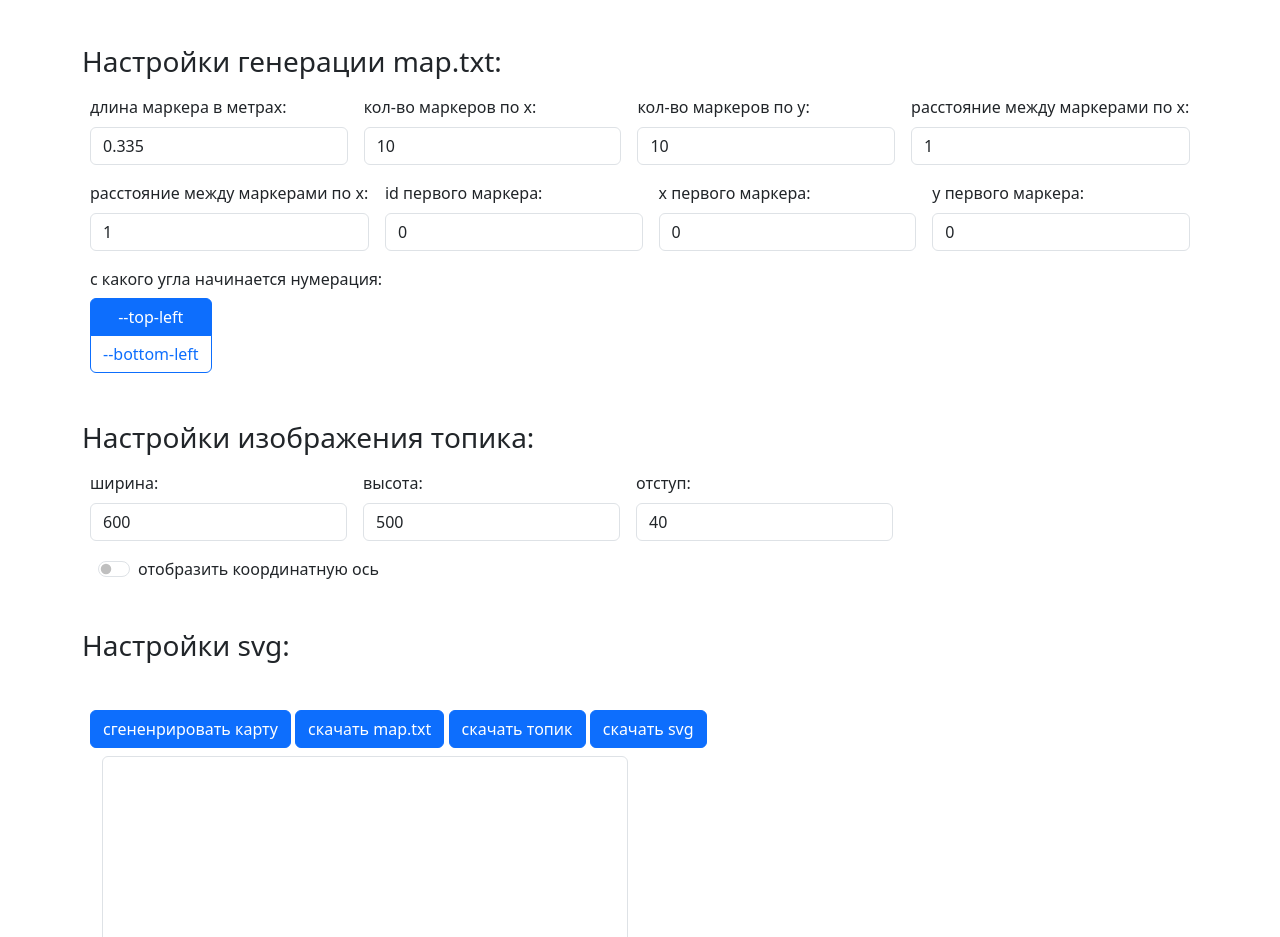
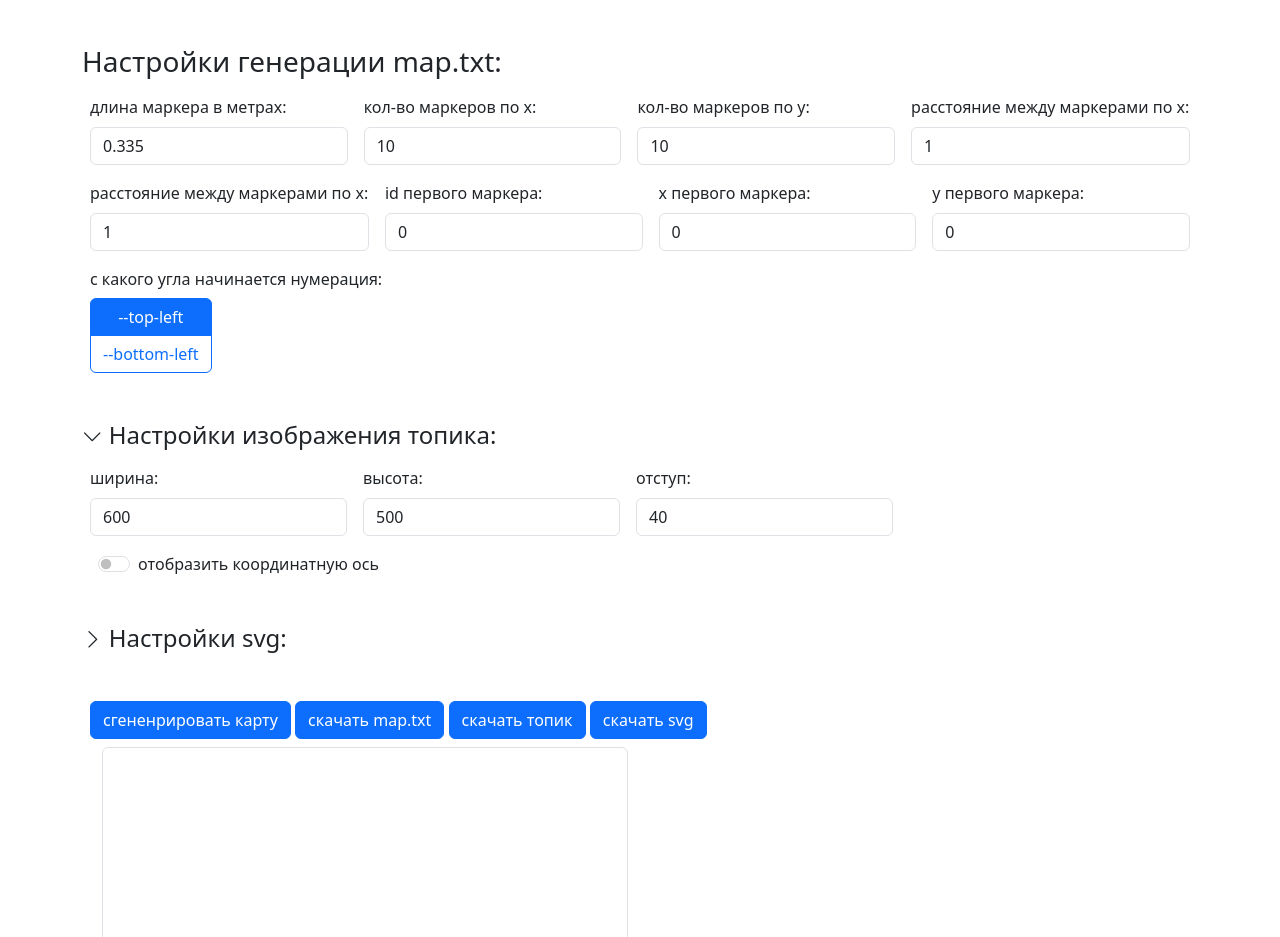
Before and after one commit to crutoboy/web_gen_arucomap, a website built with Vite: page index.html in a window 1280 px wide. Shown: the part 163-1100 px from the top of the page. Built offline with nearby package versions, Linux system fonts and the light colour scheme.

Commit message:
ui: add chevrons to collapsible settings headers

```diff
--- a/index.html
+++ b/index.html
@@ -6,6 +6,25 @@
     <meta name="viewport" content="width=device-width, initial-scale=1.0">
     <title>Генератор аруко карты</title>
     <link rel="icon" href="/favicon.webp" type="image/webp">
+    <style>
+        [data-bs-toggle="collapse"] {
+            cursor: pointer;
+        }
+
+        [data-bs-toggle="collapse"]:hover {
+            opacity: 0.85;
+        }
+
+        .collapse-chevron {
+            display: inline-block;
+            transition: transform 0.2s ease;
+            font-size: 0.85em;
+        }
+
+        [aria-expanded="false"] .collapse-chevron {
+            transform: rotate(-90deg);
+        }
+    </style>
 </head>
 
 <body>
@@ -89,8 +108,10 @@
         </div>
 
         <div class="mb-5">
-            <h3 role="button" data-bs-toggle="collapse" data-bs-target="#imageSettings" aria-expanded="true"
-                aria-controls="imageSettings">Настройки изображения топика:</h3>
+            <h4 role="button" data-bs-toggle="collapse" data-bs-target="#imageSettings" aria-expanded="true"
+                aria-controls="imageSettings">
+                <i class="bi bi-chevron-down collapse-chevron"></i> Настройки изображения топика:
+            </h4>
             <div class="collapse show" id="imageSettings">
                 <div class="d-inline-flex justify-content-between flex-wrap">
                     <div class="m-2 flex-fill">
@@ -116,8 +137,10 @@
         </div>
 
         <div class="mb-5">
-            <h3 role="button" data-bs-toggle="collapse" data-bs-target="#svgSettings" aria-expanded="false"
-                aria-controls="svgSettings">Настройки svg:</h3>
+            <h4 role="button" data-bs-toggle="collapse" data-bs-target="#svgSettings" aria-expanded="false"
+                aria-controls="svgSettings">
+                <i class="bi bi-chevron-down collapse-chevron"></i> Настройки svg:
+            </h4>
             <div class="collapse" id="svgSettings">
 
                 <div class="d-inline-flex justify-content-between flex-wrap">
```
Also changed, not shown: 1 other file.
